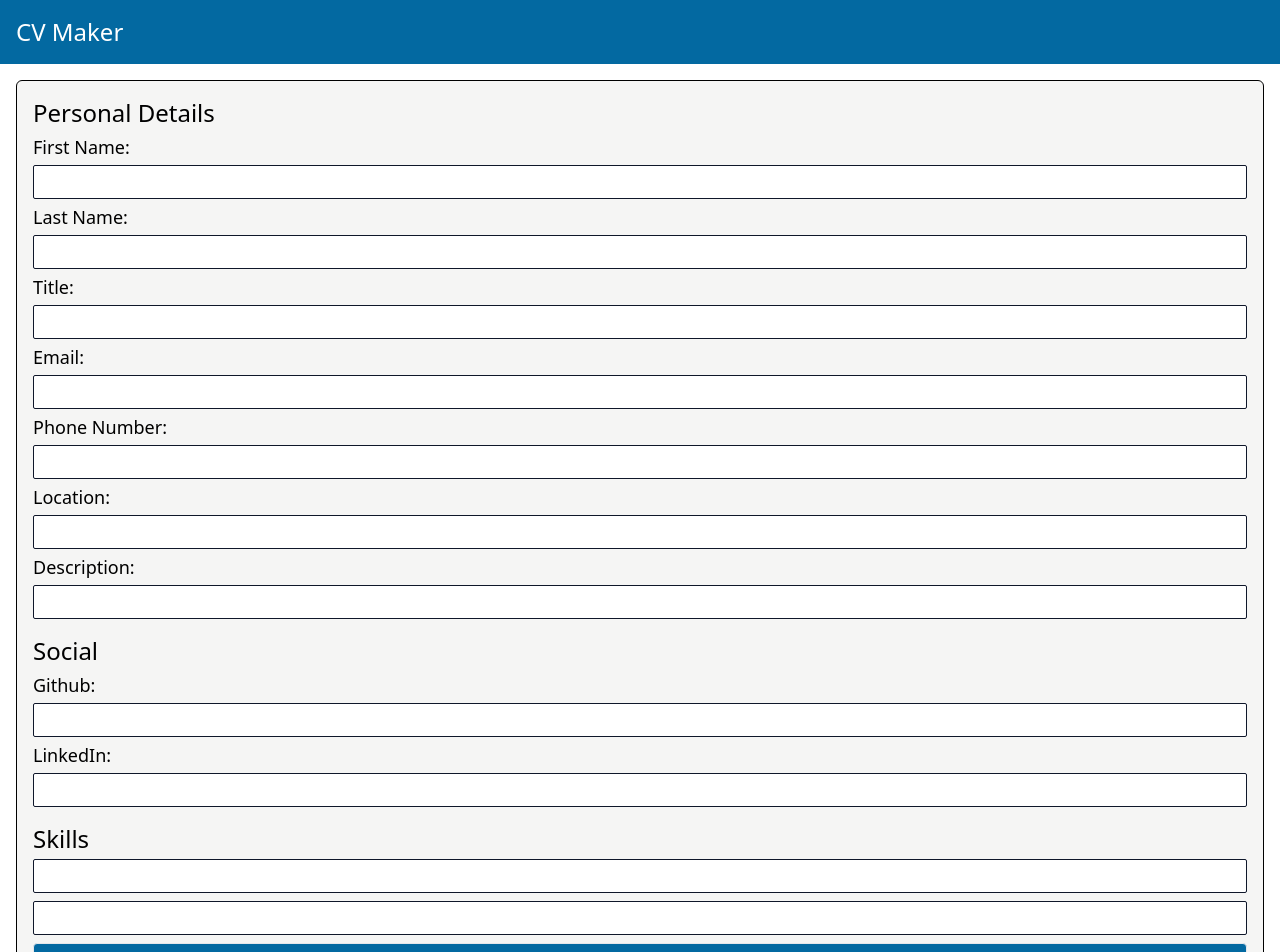
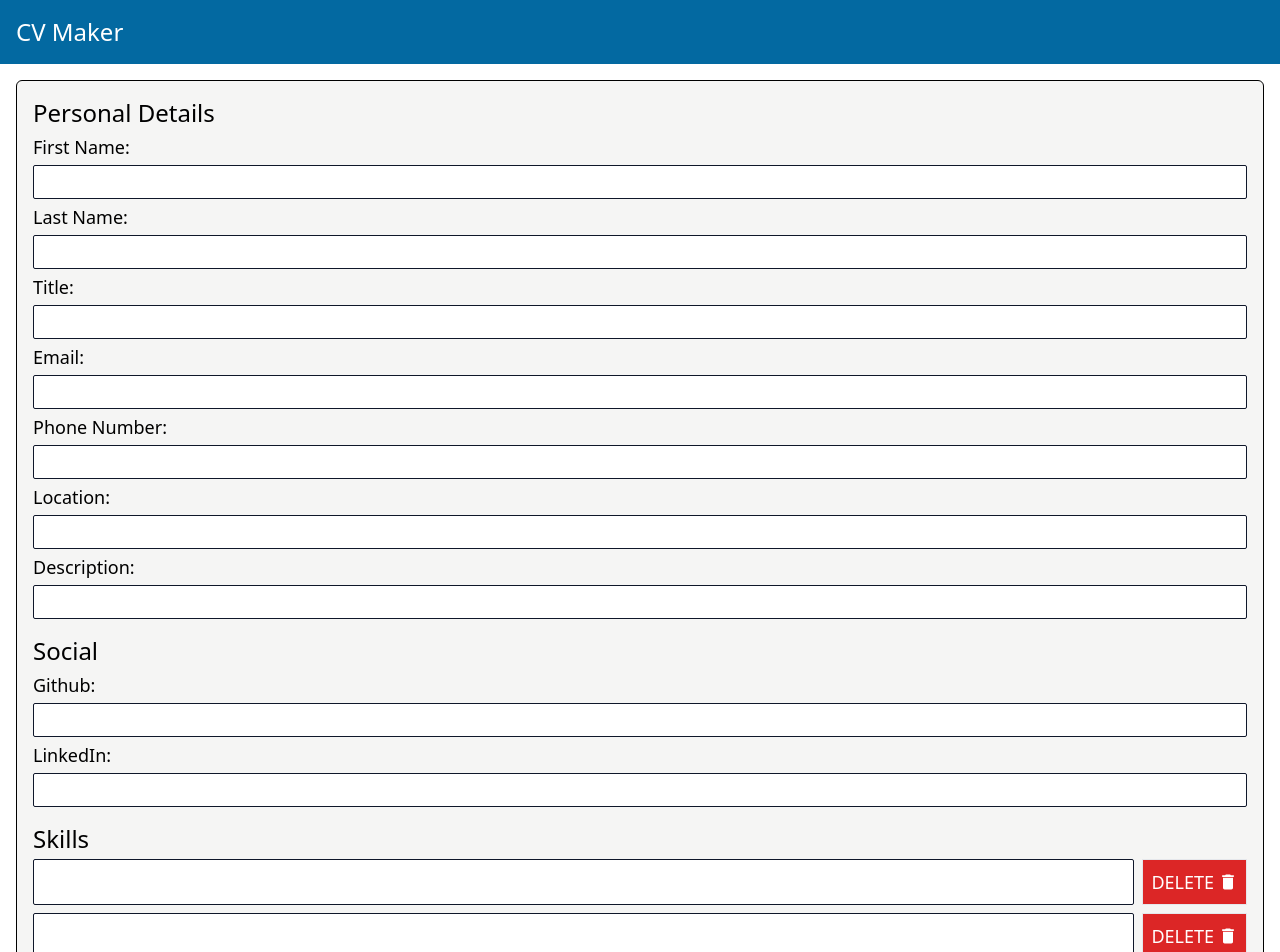
Before and after one commit to nacen-dev/cv-app, a React (Create React App) app: page / in a window 1280 px wide. Shown: the top 952 px of the page. Built offline with nearby package versions, Linux system fonts and the light colour scheme.

Commit message:
Implement handleDeleteSkill

```diff
--- a/src/components/CVEdit/CVEdit.tsx
+++ b/src/components/CVEdit/CVEdit.tsx
@@ -1,6 +1,6 @@
 import React, { Component } from "react";
 import { FormState } from "../CVMaker";
-import { MdAdd } from "react-icons/md";
+import { MdAdd, MdDelete } from "react-icons/md";
 
 interface Props {
   form: FormState;
@@ -22,6 +22,7 @@ interface Props {
   ) => void;
   handleAddWorkExperience: () => void;
   handleAddEducation: () => void;
+  handleDeleteSkill: (id: number) => void;
 }
 
 export class CVEdit extends Component<Props> {
@@ -35,6 +36,7 @@ export class CVEdit extends Component<Props> {
       handleAddWorkExperience,
       handleAddEducation,
       handleEducationChange,
+      handleDeleteSkill,
     } = this.props;
 
     return (
@@ -151,13 +153,21 @@ export class CVEdit extends Component<Props> {
           <p className="text-2xl">Skills</p>
           <ul className="flex flex-col gap-2">
             {form.skills.map((skill, index) => (
-              <li key={index}>
+              <li key={index} className="flex gap-2">
                 <input
                   type="text"
                   value={form.skills[index]}
                   onChange={(event) => handleSkillChange(event, index)}
-                  className="border w-full border-slate-900 p-1 rounded-sm"
+                  className="border border-slate-900 p-1 rounded-sm flex-1"
                 />
+                <button
+                  type="button"
+                  onClick={() => handleDeleteSkill(index)}
+                  className="border bg-red-600 text-white flex items-center p-2 gap-1 uppercase"
+                >
+                  <p className="text-lg">Delete</p>
+                  <MdDelete className="text-xl" />
+                </button>
               </li>
             ))}
             <li>
@@ -167,7 +177,7 @@ export class CVEdit extends Component<Props> {
                 className="w-full text-lg border rounded bg-sky-700 text-white flex items-center justify-center p-2"
               >
                 Add Skill
-                <MdAdd className="text-2xl"/>
+                <MdAdd className="text-2xl" />
               </button>
             </li>
           </ul>
@@ -293,7 +303,7 @@ export class CVEdit extends Component<Props> {
             className="w-full text-lg border rounded bg-sky-700 text-white flex items-center justify-center p-2"
           >
             Add Work Experience
-            <MdAdd className="text-2xl"/>
+            <MdAdd className="text-2xl" />
           </button>
         </section>
         <section className="flex flex-col gap-1 mb-4">
@@ -360,7 +370,7 @@ export class CVEdit extends Component<Props> {
             className="w-full text-lg border rounded bg-sky-700 text-white flex items-center justify-center p-2"
           >
             Add Education
-            <MdAdd className="text-2xl"/>
+            <MdAdd className="text-2xl" />
           </button>
         </section>
       </form>
--- a/src/components/CVMaker.tsx
+++ b/src/components/CVMaker.tsx
@@ -128,6 +128,15 @@ export class CVMaker extends Component<Props, State> {
     }));
   };
 
+  handleDeleteSkill = (index: number) => {
+    this.setState((prevState) => ({
+      formState: {
+        ...prevState.formState,
+        skills: prevState.formState.skills.filter((skill, i) => i !== index),
+      },
+    }));
+  };
+
   handleWorkExperienceChange = (
     event: React.ChangeEvent<HTMLInputElement | HTMLTextAreaElement>,
     id: string
@@ -212,6 +221,7 @@ export class CVMaker extends Component<Props, State> {
           handleAddWorkExperience={this.handleAddWorkExperience}
           handleAddEducation={this.handleAddEducation}
           handleEducationChange={this.handleEducationChange}
+          handleDeleteSkill={this.handleDeleteSkill}
         />
       </div>
     );
```
